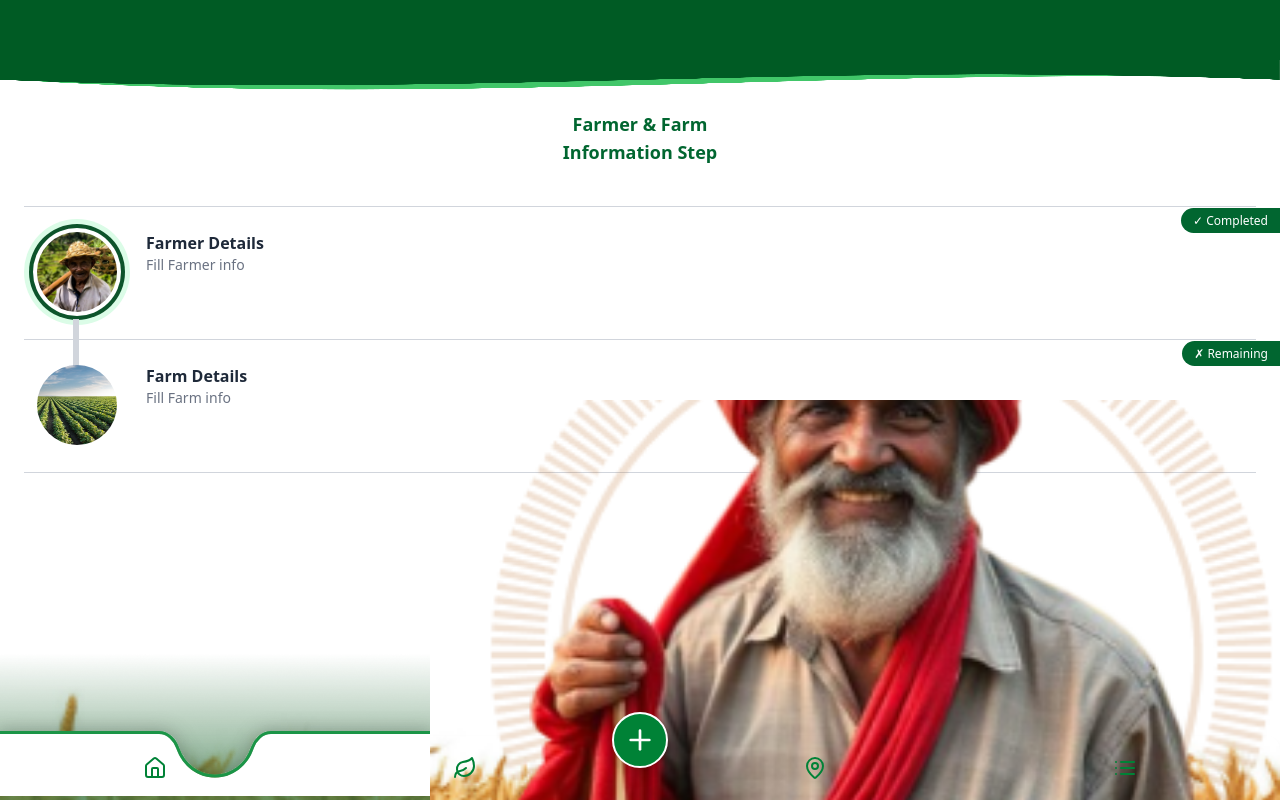
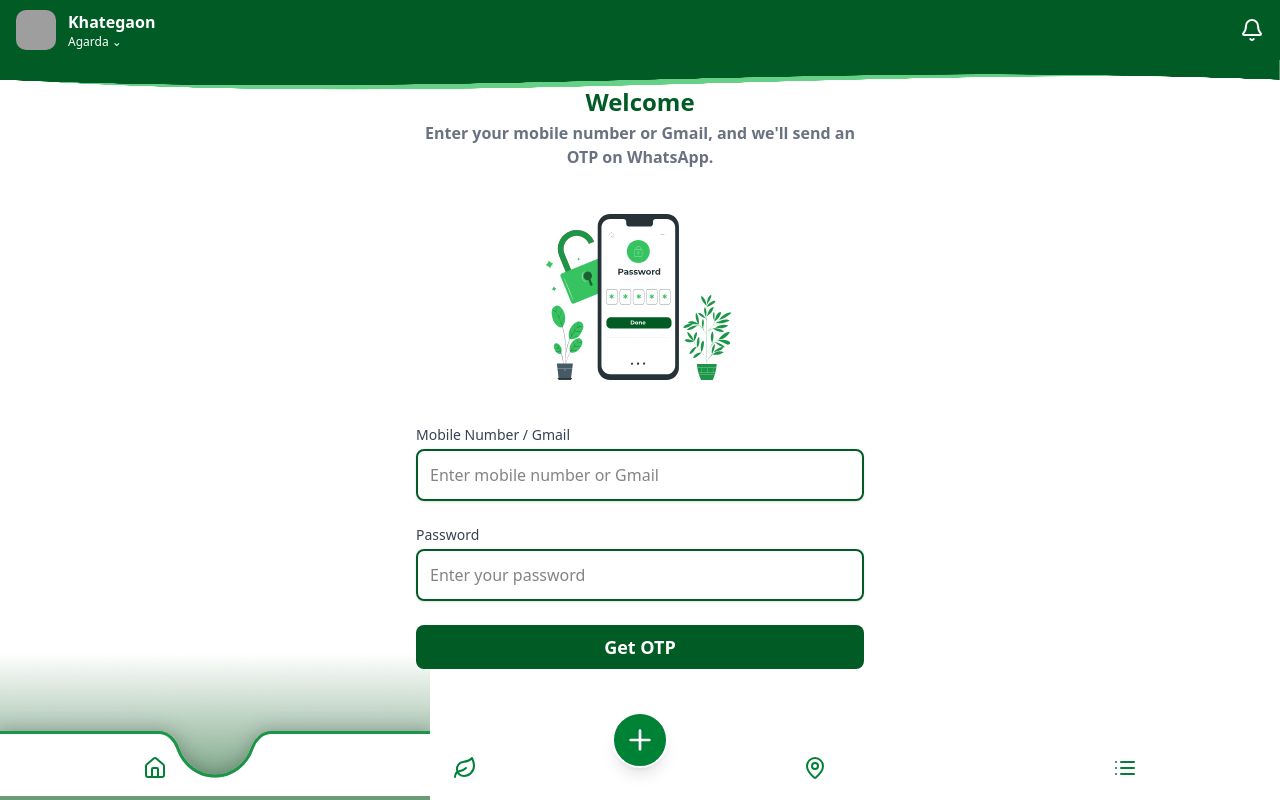
Before and after one commit to Nikeshjaiswal55/Ashaa-PWA, a React (Vite) app: page / in a window 1280 px wide. Built offline with nearby package versions, Linux system fonts and the light colour scheme; grey boxes are pictures that could not be loaded.

Commit message:
added login page

```diff
--- a/src/App.tsx
+++ b/src/App.tsx
@@ -9,8 +9,11 @@
 
 import '../src/style.css';
 import Layout from './components/Layout';
-import Page2 from './pages/Onboarding';
 import { store } from './redux/store';
+import Pages from './routes/Pages';
+
+// import Page1 from './pages/Home';
+// import Page2 from './pages/Onboarding';
 
 function App() {
   return (
@@ -21,7 +24,8 @@
         <BrowserRouter>
           <Layout>
             {/* <Home /> */}
-            <Page2 />
+            <Pages />
+            {/* <Page2/> */}
           </Layout>
           {/* <ProfilePage /> */}
         </BrowserRouter>
--- a/src/pages/Welcome/Welcome.tsx
+++ b/src/pages/Welcome/Welcome.tsx
@@ -1,10 +1,100 @@
+import React from 'react';
+
+import * as Yup from 'yup';
+import { ErrorMessage, Field, Form, Formik } from 'formik';
+
 import Meta from '@/components/Meta';
 
+import login_illustration from '../../assets/auth/welcome_screen.svg';
+
 function Welcome() {
+  const validationSchema = Yup.object({
+    identifier: Yup.string()
+      .test(
+        'is-valid',
+        'Enter a valid 10-digit mobile number or a valid email address',
+        (value) => {
+          const isPhone = /^\d{10}$/.test(value || '');
+          const isEmail = /^[^\s@]+@[^\s@]+\.[^\s@]+$/.test(value || '');
+          return isPhone || isEmail;
+        },
+      )
+      .required('This field is required'),
+  });
+
+  const handleSubmit = (values: { identifier: string }) => {
+    alert(`Sending OTP to ${values.identifier}`);
+  };
+
   return (
     <>
       <Meta title="Welcome" />
-      {/* <h1>Welcome to the PWA</h1> */}
+      <div className="bg-white flex items-center justify-center px-4">
+        <div className="max-w-md w-full space-y-8">
+          <div className="text-center">
+            <h2 className="mt-4 text-2xl h-[35px] font-semibold text-[#005B24]">Welcome</h2>
+            <p className="text-base font-bold text-gray-500">
+              {' '}
+              Enter your mobile number or Gmail, and we&apos;ll send an OTP on WhatsApp.{' '}
+            </p>
+          </div>
+
+          <div className="w-full flex justify-center">
+            <img
+              src={login_illustration}
+              alt="Password Illustration"
+              className="w-48 h-48 object-contain"
+            />
+          </div>
+
+          <Formik
+            initialValues={{ identifier: '' }}
+            validationSchema={validationSchema}
+            onSubmit={handleSubmit}
+          >
+            <Form className="space-y-6">
+              <div>
+                <label htmlFor="identifier" className="block text-sm font-medium text-gray-700">
+                  Mobile Number / Gmail
+                </label>
+                <Field
+                  id="identifier"
+                  name="identifier"
+                  type="text"
+                  placeholder="Enter mobile number or Gmail"
+                  className="mt-1 block w-full h-[52px] rounded-md border-2 px-3 py-2 shadow-sm focus:outline-none focus:ring-2 focus:ring-green-600 focus:border-transparent border-[#005B24]"
+                />
+                <ErrorMessage name="identifier">
+                  {(msg) => <p className="text-red-500 text-xs mt-1">{msg}</p>}
+                </ErrorMessage>
+              </div>
+
+              <div>
+                <label htmlFor="password" className="block text-sm font-medium text-gray-700">
+                  Password
+                </label>
+                <Field
+                  id="password"
+                  name="password"
+                  type="password"
+                  placeholder="Enter your password"
+                  className="mt-1 block w-full h-[52px] rounded-md border-2 px-3 py-2 shadow-sm focus:outline-none focus:ring-2 focus:ring-green-600 focus:border-transparent border-[#005B24]"
+                />
+                <ErrorMessage name="password">
+                  {(msg) => <p className="text-red-500 text-xs mt-1">{msg}</p>}
+                </ErrorMessage>
+              </div>
+
+              <button
+                type="submit"
+                className="w-full py-2 px-4 bg-[#005B24] text-white rounded-md text-lg font-semibold "
+              >
+                Get OTP
+              </button>
+            </Form>
+          </Formik>
+        </div>
+      </div>
     </>
   );
 }
```
Also changed, not shown: src/assets/auth/welcome_screen.svg (added).
